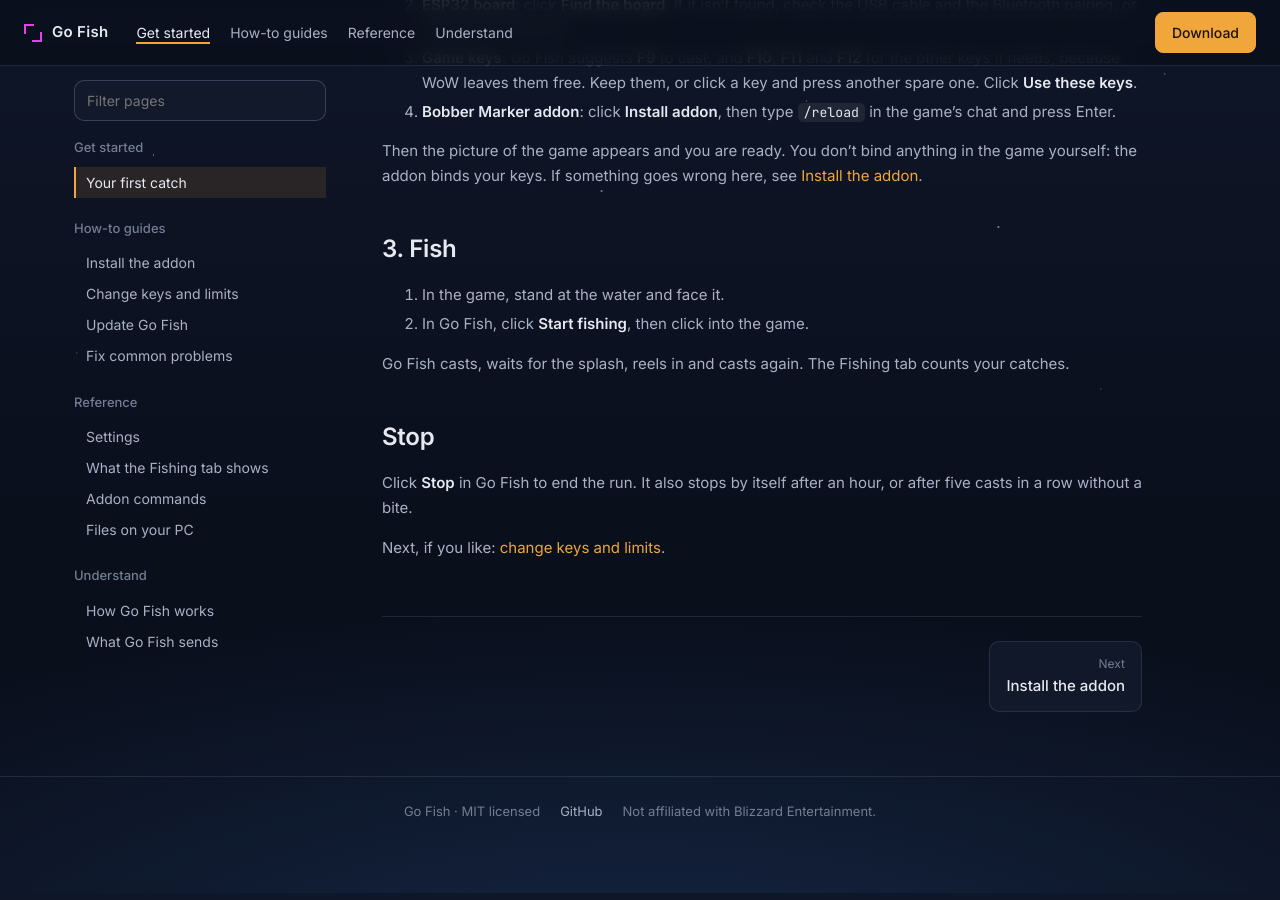
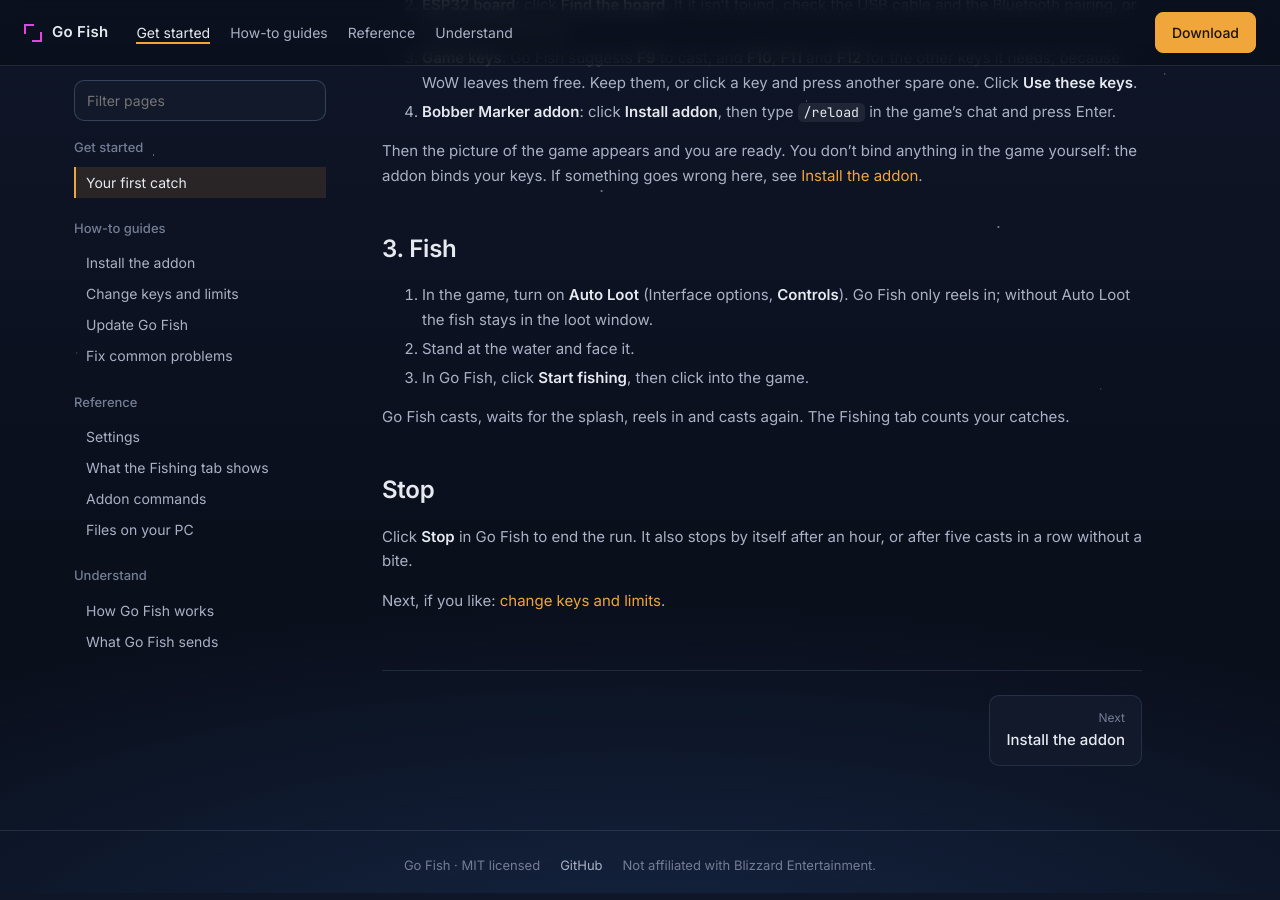
Before and after one commit to soockee/pixel-bot-go, a Jekyll site: the page built from docs/tutorials/first-catch.md, in a window 1280 px wide and 900 px high, scrolled down 907 px. Built offline with Jekyll 4.4.1, drawn with Linux system fonts in a browser that asks for light colours; before the commit the page ends 1753 px from its top, so only the background shows below that.

Commit message:
docs: ask for Auto Loot and explain fish that get away
Go Fish clicks the bobber and leaves looting to the game: without Auto
Loot the fish stays in the loot window. Say so in Your first catch and in
Fix problems, and add that "Your fish got away" comes from fishing skill
being low for the water, not from Go Fish.

Co-Authored-By: Claude Opus 5.5 <noreply@anthropic.com>

```diff
--- a/docs/tutorials/first-catch.md
+++ b/docs/tutorials/first-catch.md
@@ -25,8 +25,9 @@ Then the picture of the game appears and you are ready. You don't bind anything
 
 ## 3. Fish
 
-1. In the game, stand at the water and face it.
-2. In Go Fish, click **Start fishing**, then click into the game.
+1. In the game, turn on **Auto Loot** (Interface options, **Controls**). Go Fish only reels in; without Auto Loot the fish stays in the loot window.
+2. Stand at the water and face it.
+3. In Go Fish, click **Start fishing**, then click into the game.
 
 Go Fish casts, waits for the splash, reels in and casts again. The Fishing tab counts your catches.
 
```
Also changed, not shown: docs/how-to/fix-problems.md (+8 -0 lines).
